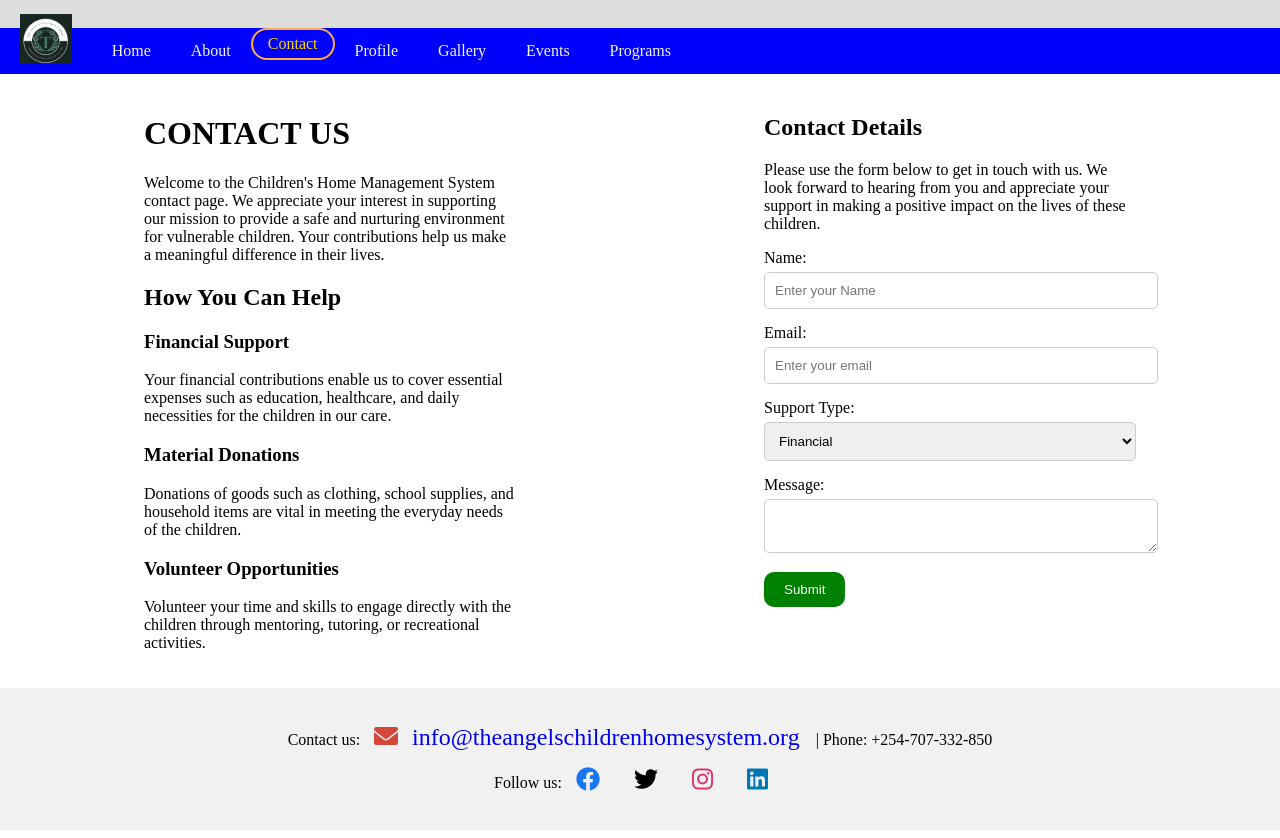
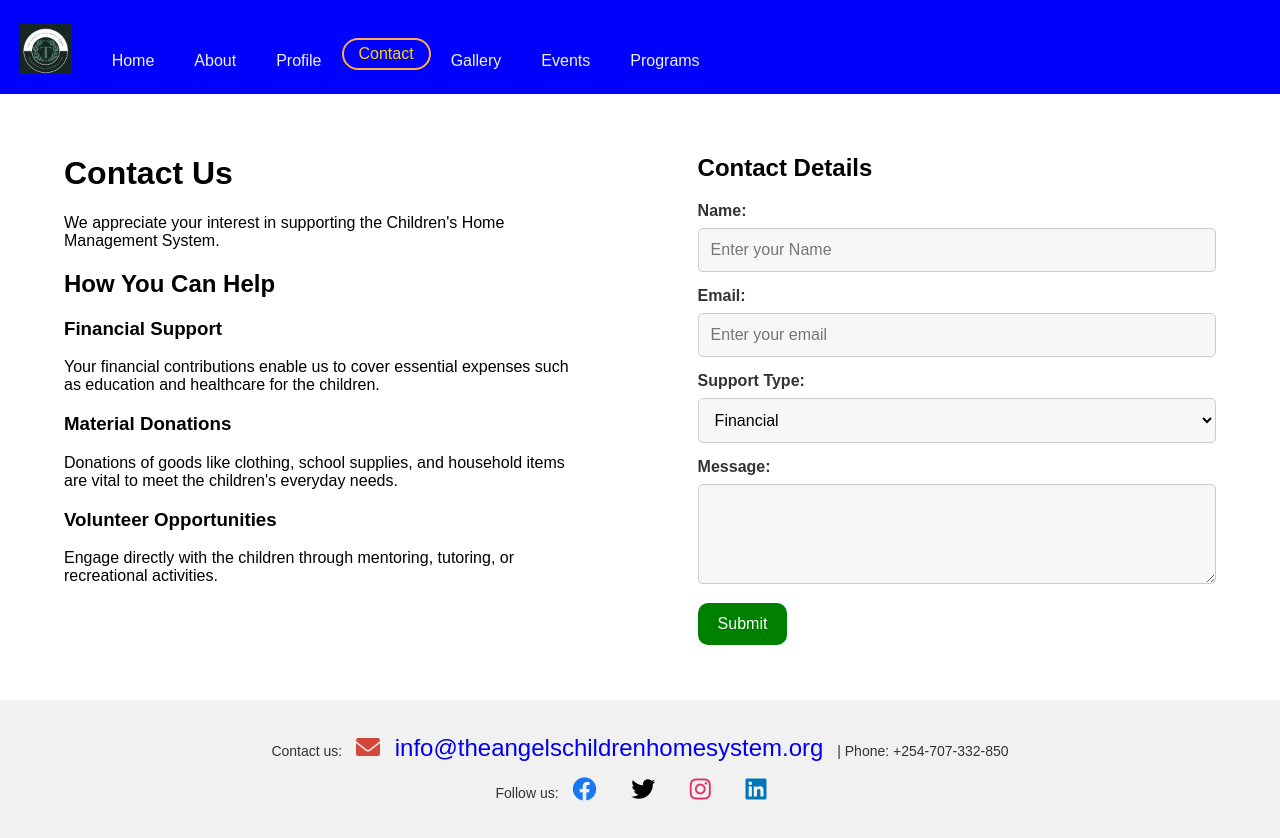
Before and after one commit to Kawinoh/Children-s-Home-Management-system, a PHP site: page /contact.html in a window 1280 px wide. Run offline with PHP 8.4, Linux system fonts and the light colour scheme.

Commit message:
modified

```diff
--- a/about.html
+++ b/about.html
@@ -16,8 +16,8 @@
         <ul>
             <li><a href="home.html">Home</a></li>
             <li><a href="about.html">About</a></li>
+            <li><a href="profile.html">Profile</a></li>
             <li><a href="contact.html" class="contact-link">Contact</a></li>
-            <li><a href="profile.html">Profile</a></li>
             <li><a href="gallery.html">Gallery</a></li>
             <li><a href="events.html">Events</a></li>
             <li><a href="programs.html">Programs</a></li>
--- a/contact.css
+++ b/contact.css
@@ -1,12 +1,15 @@
+/* General body styling */
 body {
-
-
     margin: 0;
+    font-family: Arial, sans-serif;
+    background-color: #f9f9f9;
 }
 
+/* Navbar styles */
 .navbar {
     background-color: blue;
     overflow: hidden;
+    padding: 10px 0;
 }
 
 .navbar ul {
@@ -25,12 +28,14 @@ body {
     text-align: center;
     padding: 14px 20px;
     text-decoration: none;
+    transition: background-color 0.3s, color 0.3s;
 }
 
 .navbar a:hover {
     background-color: #ddd;
     color: black;
 }
+
 .navbar ul li a.contact-link {
     border: 2px solid #ffae42;
     border-radius: 20px;
@@ -43,47 +48,73 @@ body {
     background-color: #f00;
     color: white;
 }
+
 .logo {
     float: left;
     max-height: 50px;
     margin-right: 20px;
 }
+
+/* Flexbox layout for content */
 .content {
     display: flex;
-    justify-content: space-around;
-    padding: 20px;
+    justify-content: space-between;
+    padding: 40px 5%;
+    background-color: #fff;
 }
 
 .column {
-    width: 30%; /* Adjust width as needed */
+    width: 45%; /* Adjust width as needed */
 }
 
+/* Form styling */
 form div {
     margin-bottom: 15px;
 }
 
 form label {
     display: block;
-    margin-bottom: 5px;
+    margin-bottom: 8px;
+    font-weight: bold;
+    color: #333;
 }
 
 form input, form select, form textarea {
     width: 100%;
-    padding: 10px;
+    padding: 12px;
     border: 1px solid #ccc;
     border-radius: 5px;
+    box-sizing: border-box;
+    font-size: 16px;
+    background-color: #f7f7f7;
+}
+
+form textarea {
+    resize: vertical;
+    min-height: 100px;
 }
 
 form button {
-    padding: 10px 20px;
+    background-color: green;
+    color: white;
+    padding: 12px 20px;
     border: none;
-    border-radius: 5px;
+    border-radius: 10px;
     cursor: pointer;
+    font-size: 16px;
 }
+
+form button:hover {
+    background-color: darkgreen;
+}
+
+/* Footer styling */
 .footer-content {
     text-align: center;
     padding: 20px;
     background-color: #f1f1f1;
+    color: #333;
+    font-size: 14px;
 }
 
 .footer-content a {
@@ -121,6 +152,23 @@ form button {
     color: #ffae42; /* Color change on hover */
 }
 
+/* Responsive design for mobile screens */
+@media screen and (max-width: 768px) {
+    .content {
+        flex-direction: column;
+        padding: 20px;
+    }
+
+    .column {
+        width: 100%;
+        margin-bottom: 20px;
+    }
+
+    .navbar a {
+        padding: 10px;
+        text-align: center;
+    }
+}
 
 @media screen and (max-width: 600px) {
     .navbar {
--- a/contact.html
+++ b/contact.html
@@ -7,15 +7,32 @@
     <link rel="stylesheet" href="contact.css">
     <link rel="stylesheet" href="https://cdnjs.cloudflare.com/ajax/libs/font-awesome/6.0.0-beta3/css/all.min.css">
     <script>
-        // Display an alert if there is a success or error in the query string
-        window.onload = function() {
-            const params = new URLSearchParams(window.location.search);
-            if (params.has('success')) {
-                alert('Support request submitted successfully!');
-            } else if (params.has('error')) {
-                alert('Error submitting support request. Please try again.');
+        // Show or hide resource fields based on support type
+        function toggleResourceFields() {
+            const supportType = document.getElementById('support_type').value;
+            document.getElementById('financial-fields').style.display = supportType === 'financial' ? 'block' : 'none';
+            document.getElementById('material-fields').style.display = supportType === 'material' ? 'block' : 'none';
+        }
+
+        // Handle form submission
+        async function submitForm(event) {
+            event.preventDefault(); // Prevent the default form submission
+            const formData = new FormData(event.target);
+            const response = await fetch('submit_support.php', {
+                method: 'POST',
+                body: formData,
+            });
+            const result = await response.json();
+
+            // Alert user based on the response
+            if (result.status === 'success') {
+                alert(result.message);
+                // Optionally, clear the form or reset fields
+                event.target.reset();
+            } else {
+                alert(result.message);
             }
-        };
+        }
     </script>
 </head>
 <body>
@@ -26,71 +43,75 @@
         <ul>
             <li><a href="home.html">Home</a></li>
             <li><a href="about.html">About</a></li>
+            <li><a href="profile.html">Profile</a></li>
             <li><a href="contact.html" class="contact-link">Contact</a></li>
-            <li><a href="profile.html">Profile</a></li>
-            <li><a href="gallery.html">Gallery</a></li>
+         <li><a href="gallery.html">Gallery</a></li>
             <li><a href="events.html">Events</a></li>
             <li><a href="programs.html">Programs</a></li>
         </ul>
     </div>
+
     <div class="content">
         <div class="column">
-            <h1 style="text-transform: uppercase;">Contact Us</h1>
-
-            <p>Welcome to the Children's Home Management System contact page. We appreciate your interest in supporting our mission to provide a safe and nurturing environment for vulnerable children. Your contributions help us make a meaningful difference in their lives.</p>
+            <h1>Contact Us</h1>
+            <p>We appreciate your interest in supporting the Children's Home Management System.</p>
 
             <h2>How You Can Help</h2>
-
             <h3>Financial Support</h3>
-            <p>Your financial contributions enable us to cover essential expenses such as education, healthcare, and daily necessities for the children in our care.</p>
-
+            <p>Your financial contributions enable us to cover essential expenses such as education and healthcare for the children.</p>
             <h3>Material Donations</h3>
-            <p>Donations of goods such as clothing, school supplies, and household items are vital in meeting the everyday needs of the children.</p>
-
+            <p>Donations of goods like clothing, school supplies, and household items are vital to meet the children's everyday needs.</p>
             <h3>Volunteer Opportunities</h3>
-            <p>Volunteer your time and skills to engage directly with the children through mentoring, tutoring, or recreational activities.</p>
+            <p>Engage directly with the children through mentoring, tutoring, or recreational activities.</p>
         </div>
 
         <div class="column">
             <h2>Contact Details</h2>
-
-            <p>Please use the form below to get in touch with us. We look forward to hearing from you and appreciate your support in making a positive impact on the lives of these children.</p>
-
-            <form action="submit_support.php" method="POST">
+            <form onsubmit="submitForm(event)">
                 <div>
                     <label for="name">Name:</label>
                     <input type="text" id="name" name="name" placeholder="Enter your Name">
                 </div>
                 <div>
                     <label for="email">Email:</label>
-                    <input type="email" id="email" name="email"placeholder="Enter your email " required>
+                    <input type="email" id="email" name="email" placeholder="Enter your email" required>
                 </div>
                 <div>
                     <label for="support_type">Support Type:</label>
-                    <select id="support_type" name="support_type" required>
+                    <select id="support_type" name="support_type" onchange="toggleResourceFields()" required>
                         <option value="financial">Financial</option>
                         <option value="material">Material</option>
                         <option value="volunteer">Volunteer</option>
                     </select>
                 </div>
+
+                <!-- Financial Support Fields -->
+                <div id="financial-fields" style="display: none;">
+                    <label for="amount">Amount (KSH):</label>
+                    <input type="number" id="amount" name="amount" placeholder="Enter amount in KSH">
+                </div>
+
+                <!-- Material Support Fields -->
+                <div id="material-fields" style="display: none;">
+                    <label for="material_description">Material Description:</label>
+                    <textarea id="material_description" name="material_description" placeholder="Describe the materials you wish to donate"></textarea>
+                </div>
+
                 <div>
                     <label for="message">Message:</label>
-                    <textarea id="message" name="message"  style="font-family: 'Times New Roman', Times, serif;" ></textarea>
+                    <textarea id="message" name="message" style="font-family: 'Times New Roman', Times, serif;"></textarea>
                 </div>
+
                 <div>
                     <button type="submit" style="background-color:green;color:white;border-radius:10px;">Submit</button>
                 </div>
             </form>
         </div>
     </div>
+
     <footer>
         <div class="footer-content">
-            <p>Contact us:
-                <a href="mailto:info@childrenhomesystem.org" target="_blank">
-                    <i class="fas fa-envelope"></i> info@theangelschildrenhomesystem.org
-                </a>
-                | Phone: +254-707-332-850
-            </p>
+            <p>Contact us: <a href="mailto:info@childrenhomesystem.org" target="_blank"><i class="fas fa-envelope"></i> info@theangelschildrenhomesystem.org</a> | Phone: +254-707-332-850</p>
             <p>Follow us:
                 <a href="https://facebook.com/theangelschildrenhomesystem" target="_blank">
                     <i class="fab fa-facebook"></i>
--- a/events.html
+++ b/events.html
@@ -16,8 +16,8 @@
         <ul>
             <li><a href="home.html">Home</a></li>
             <li><a href="about.html">About</a></li>
+            <li><a href="profile.html">Profile</a></li>
             <li><a href="contact.html" class="contact-link">Contact</a></li>
-            <li><a href="profile.html">Profile</a></li>
             <li><a href="gallery.html">Gallery</a></li>
             <li><a href="events.html">Events</a></li>
             <li><a href="programs.html">Programs</a></li>
--- a/gallery.html
+++ b/gallery.html
@@ -17,8 +17,8 @@
         <ul>
             <li><a href="home.html">Home</a></li>
             <li><a href="about.html">About</a></li>
+            <li><a href="profile.html">Profile</a></li>
             <li><a href="contact.html" class="contact-link">Contact</a></li>
-            <li><a href="profile.html">Profile</a></li>
             <li><a href="gallery.html">Gallery</a></li>
             <li><a href="events.html">Events</a></li>
             <li><a href="programs.html">Programs</a></li>
--- a/home.html
+++ b/home.html
@@ -16,8 +16,8 @@
         <ul>
             <li><a href="home.html">Home</a></li>
             <li><a href="about.html">About</a></li>
+            <li><a href="profile.html">Profile</a></li>
             <li><a href="contact.html" class="contact-link">Contact</a></li>
-            <li><a href="profile.html">Profile</a></li>
             <li><a href="gallery.html">Gallery</a></li>
             <li><a href="events.html">Events</a></li>
             <li><a href="programs.html">Programs</a></li>
--- a/login.html
+++ b/login.html
@@ -14,7 +14,7 @@
             <form action="login.php" method="POST" enctype="multipart/form-data">
                 <div>
                     <label for="username">Username:</label>
-                    <input type="text" id="username" name="username" required>
+                    <input type="email" id="username" name="username" required>
                 </div>
                 <div>
                     <label for="password">Password:</label>
--- a/profile.html
+++ b/profile.html
@@ -15,8 +15,8 @@
         <ul>
             <li><a href="home.html">Home</a></li>
             <li><a href="about.html">About</a></li>
+            <li><a href="profile.html">Profile</a></li>
             <li><a href="contact.html" class="contact-link">Contact</a></li>
-            <li><a href="profile.html">Profile</a></li>
             <li><a href="gallery.html">Gallery</a></li>
             <li><a href="events.html">Events</a></li>
             <li><a href="programs.html">Programs</a></li>
--- a/programs.html
+++ b/programs.html
@@ -16,8 +16,8 @@
         <ul>
             <li><a href="home.html">Home</a></li>
             <li><a href="about.html">About</a></li>
+            <li><a href="profile.html">Profile</a></li>
             <li><a href="contact.html" class="contact-link">Contact</a></li>
-            <li><a href="profile.html">Profile</a></li>
             <li><a href="gallery.html">Gallery</a></li>
             <li><a href="events.html">Events</a></li>
             <li><a href="programs.html">Programs</a></li>
```
Also changed, not shown: submit_support.php (+27 -9 lines).
